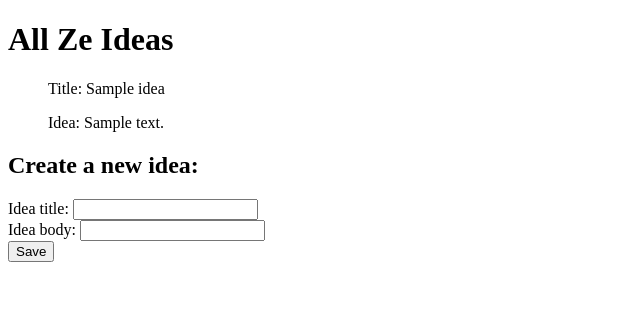
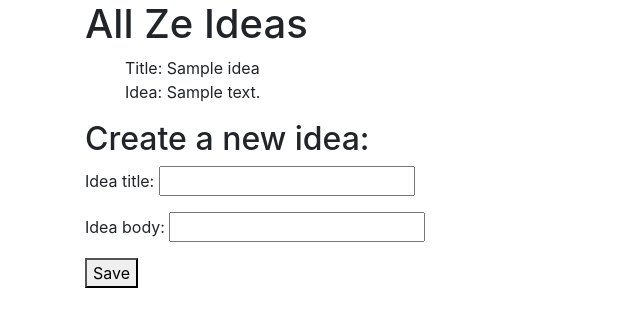
Before and after one commit to marinacor1/idea_box2.0, a Rails app: page / in a window 1280 px wide. Shown: the top 327 px of the page, without its empty margins (0-640 px from the left). Run offline with Rails 7, Linux system fonts and the light colour scheme; tables that the repository leaves empty hold one stand-in row (values such as "Sample post"); some libraries are stand-ins or nearby versions.

Commit message:
Add bootstrap to form

```diff
--- a/app/views/ideas/index.html.erb
+++ b/app/views/ideas/index.html.erb
@@ -1,3 +1,4 @@
+<div class="container">
 <h1>All Ze Ideas</h1>
 <% @ideas.each do |idea| %>
 <div class="new-idea">
@@ -11,8 +12,13 @@
 <h2>Create a new idea:</h2>
 
 <form>
+  <fieldset class="form-group">
   Idea title:
   <input id="idea-title" type="text" name:"Title:"><br>
+</fieldset>
+<fieldset class="form-group">
   Idea body: <input id="idea-body" type="text" name:"Body:"><br>
+</fieldset>
 </form>
 <button id="submit-button" type="button">Save</button>
+</div>
--- a/app/views/layouts/application.html.erb
+++ b/app/views/layouts/application.html.erb
@@ -1,6 +1,10 @@
 <!DOCTYPE html>
-<html>
+<html lang="en">
 <head>
+  <meta charset="utf-8">
+  <meta name="viewport" content="width=device-width, initial-scale=1, shrink-to-fit=no"
+  <meta http-equiv="x-ua-compatible" content="ie=edge">
+  <link rel="stylesheet" href="https://maxcdn.bootstrapcdn.com/bootstrap/4.0.0-alpha.2/css/bootstrap.min.css" integrity="sha384-y3tfxAZXuh4HwSYylfB+J125MxIs6mR5FOHamPBG064zB+AFeWH94NdvaCBm8qnd" crossorigin="anonymous">
   <title>IdeaBox20</title>
   <%= stylesheet_link_tag    'application', media: 'all' %>
   <%= javascript_include_tag 'application' %>
@@ -9,6 +13,7 @@
 <body>
 
 <%= yield %>
-
+<script src="https://ajax.googleapis.com/ajax/libs/jquery/2.1.4/jquery.min.js"></script>
+<script src="https://maxcdn.bootstrapcdn.com/bootstrap/4.0.0-alpha.2/js/bootstrap.min.js" integrity="sha384-vZ2WRJMwsjRMW/8U7i6PWi6AlO1L79snBrmgiDpgIWJ82z8eA5lenwvxbMV1PAh7" crossorigin="anonymous"></script>
 </body>
 </html>
```
